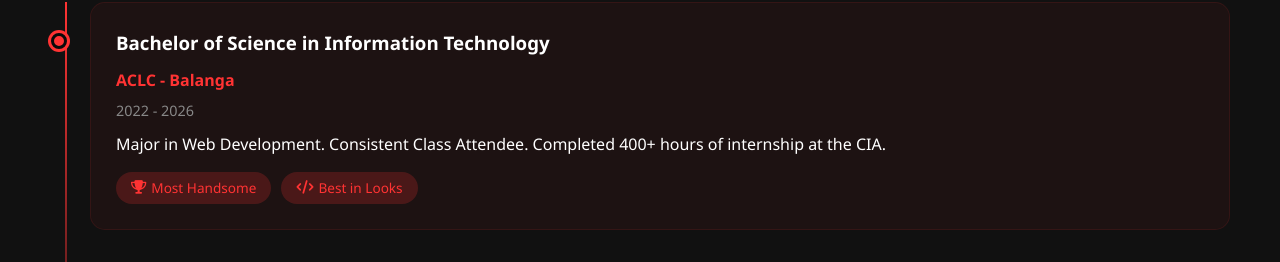
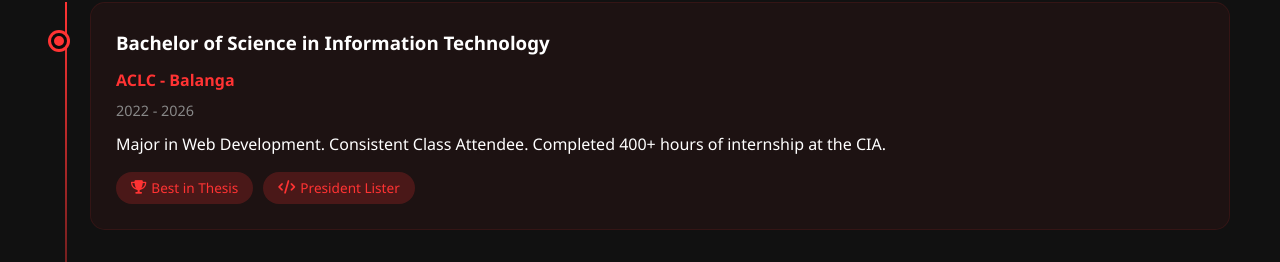
Before and after one commit to ssdinerr-cell/my-portfolio, a plain HTML site: page index.html in a window 1280 px wide. Shown: the part 1880-2142 px from the top of the page. Drawn offline with nearby package versions, Linux system fonts and the light colour scheme.

Commit message:
Update index.html

```diff
--- a/index.html
+++ b/index.html
@@ -115,8 +115,8 @@
                         <span class="year">2022 - 2026</span>
                         <p>Major in Web Development. Consistent Class Attendee. Completed 400+ hours of internship at the CIA.</p>
                         <div class="achievements">
-                            <span class="badge"><i class="fas fa-trophy"></i> Most Handsome</span>
-                            <span class="badge"><i class="fas fa-code"></i> Best in Looks</span>
+                            <span class="badge"><i class="fas fa-trophy"></i> Best in Thesis</span>
+                            <span class="badge"><i class="fas fa-code"></i> President Lister</span>
                         </div>
                     </div>
                 </div>
```
